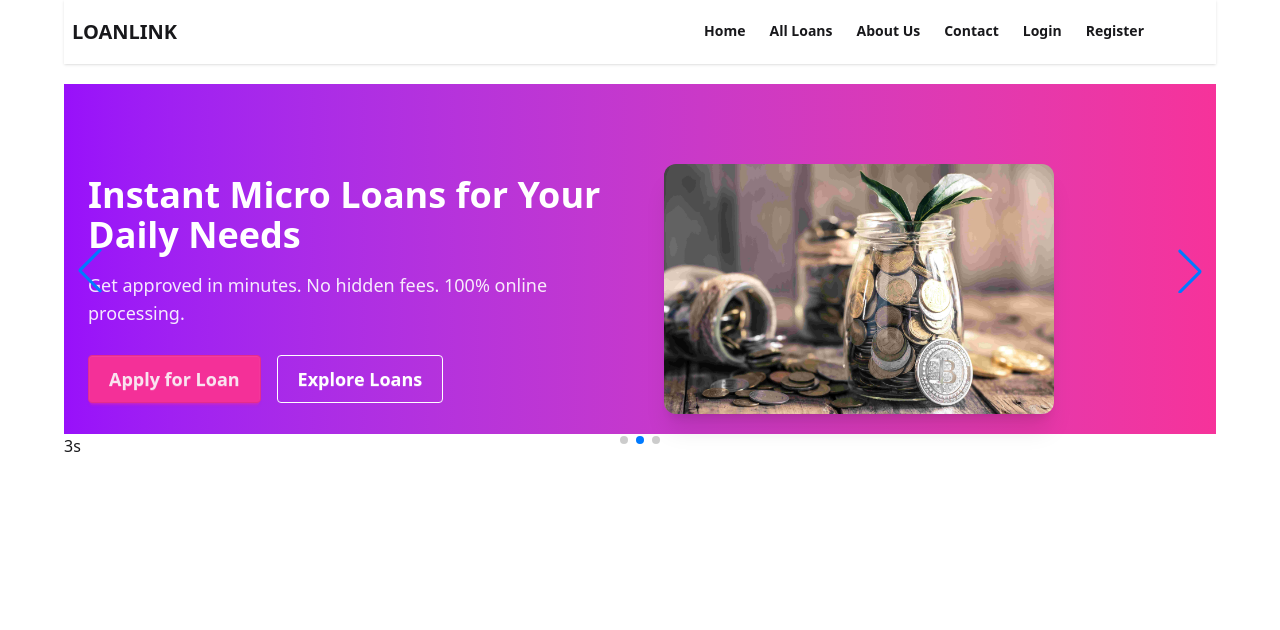
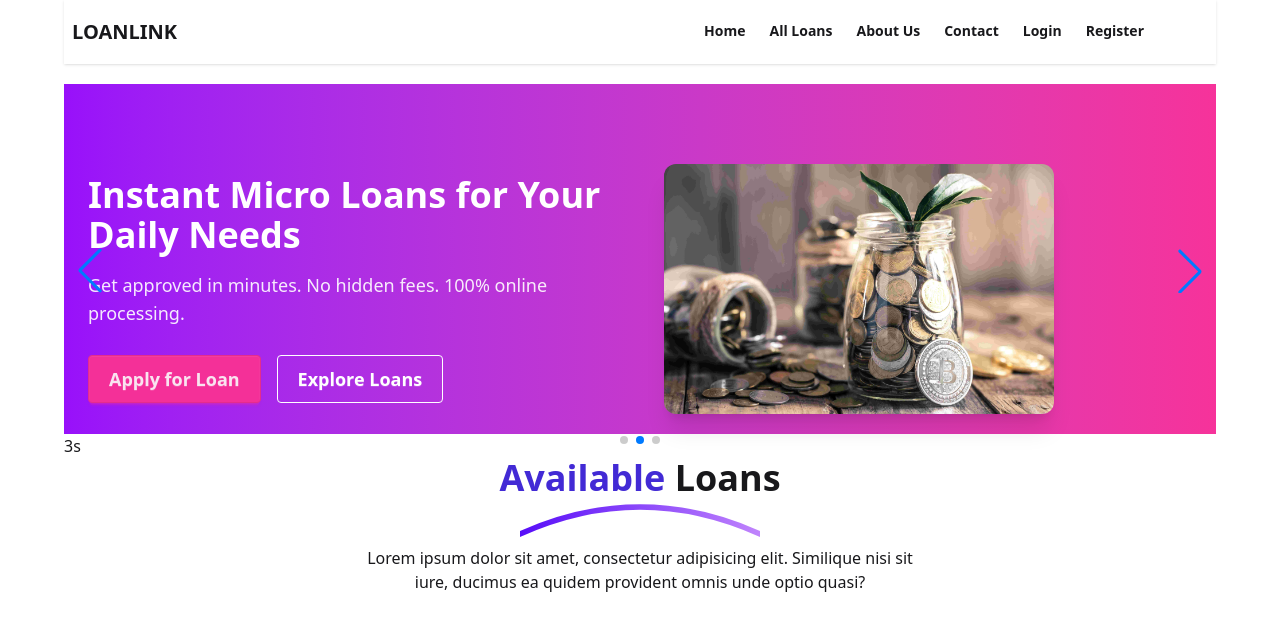
Before and after one commit to robiul1hossen/loan-link-client, a React (Vite) app: page / in a window 1280 px wide. Shown: the top 630 px of the page. Built offline with nearby package versions, Linux system fonts and the light colour scheme; no server answers.

Commit message:
add dynamic section title

```diff
--- a/index.html
+++ b/index.html
@@ -1,5 +1,6 @@
 <!DOCTYPE html>
-<html lang="en" data-theme="light">
+<!-- <html lang="en" data-theme="light"> -->
+<html lang="en">
   <head>
     <meta charset="UTF-8" />
     <link rel="icon" type="image/svg+xml" href="/vite.svg" />
--- a/package.json
+++ b/package.json
@@ -12,6 +12,7 @@
   "dependencies": {
     "@lottiefiles/dotlottie-react": "^0.17.8",
     "@tailwindcss/vite": "^4.1.17",
+    "@tanstack/react-query": "^5.90.12",
     "axios": "^1.13.2",
     "firebase": "^12.6.0",
     "lottie-react": "^2.4.1",
--- /dev/null
+++ b/src/components/AvailableLoans.jsx
@@ -0,0 +1,28 @@
+import React from "react";
+import useAxiosSecure from "../hooks/useAxiosSecure";
+import { useQuery } from "@tanstack/react-query";
+import Title from "./Title";
+
+const AvailableLoans = () => {
+  const axiosSecure = useAxiosSecure();
+  const { data: loans = [] } = useQuery({
+    queryKey: ["loans"],
+    queryFn: async () => {
+      const res = axiosSecure.get("/loans");
+      return (await res).data;
+    },
+  });
+  return (
+    <div>
+      <Title
+        text1={"Available"}
+        text2={"Loans"}
+        text3={
+          "Lorem ipsum dolor sit amet, consectetur adipisicing elit. Similique nisi sit iure, ducimus ea quidem provident omnis unde optio quasi?"
+        }
+      />
+    </div>
+  );
+};
+
+export default AvailableLoans;
--- /dev/null
+++ b/src/components/Title.jsx
@@ -0,0 +1,68 @@
+import React from "react";
+
+const Title = ({ text1, text2, text3 }) => {
+  return (
+    <div>
+      <div className="text-center">
+        <h2 className="text-4xl font-bold -mb-1 ">
+          <span className="text-primary">{text1}</span> <span>{text2}</span>
+        </h2>
+
+        <svg
+          viewBox="0 0 600 120"
+          className="w-72 md:w-60 mx-auto animate-draw"
+          fill="none"
+          xmlns="http://www.w3.org/2000/svg">
+          <defs>
+            <linearGradient id="curveGradient" x1="0" x2="1" y1="0" y2="0">
+              <stop offset="0%" stopColor="#570DF8" />
+              <stop offset="100%" stopColor="#C084FC" />
+            </linearGradient>
+          </defs>
+
+          <path
+            d="M0 100 C200 10 400 10 600 100"
+            stroke="url(#curveGradient)"
+            strokeWidth="14"
+            strokeLinecap="round"
+            className="animate-thickDraw"
+          />
+        </svg>
+
+        <style>{`
+  @keyframes drawLine {
+    0% {
+      stroke-dasharray: 800;
+      stroke-dashoffset: 800;
+    }
+    100% {
+      stroke-dasharray: 800;
+      stroke-dashoffset: 0;
+    }
+  }
+
+  @keyframes strokeGrow {
+    0% {
+      stroke-width: 4;
+    }
+    100% {
+      stroke-width: 18;
+    }
+  }
+
+  .animate-draw path {
+    animation: drawLine 1.8s ease forwards;
+  }
+
+  .animate-thickDraw {
+    animation: strokeGrow 1.8s ease forwards;
+    stroke-linecap: round; /* makes the end rounded */
+  }
+`}</style>
+        <p className="w-1/2 mx-auto mt-1">{text3}</p>
+      </div>
+    </div>
+  );
+};
+
+export default Title;
--- /dev/null
+++ b/src/hooks/useAxiosSecure.jsx
@@ -0,0 +1,11 @@
+import axios from "axios";
+import React from "react";
+
+const useAxiosSecure = () => {
+  const axiosSecure = axios.create({
+    baseURL: "http://localhost:3000",
+  });
+  return axiosSecure;
+};
+
+export default useAxiosSecure;
--- a/src/main.jsx
+++ b/src/main.jsx
@@ -5,11 +5,15 @@ import App from "./App.jsx";
 import { RouterProvider } from "react-router";
 import { router } from "./routes/Router.jsx";
 import AuthProvider from "./context/AuthProvider.jsx";
+import { QueryClient, QueryClientProvider } from "@tanstack/react-query";
 
+const queryClient = new QueryClient();
 createRoot(document.getElementById("root")).render(
   <StrictMode>
-    <AuthProvider>
-      <RouterProvider router={router} />
-    </AuthProvider>
+    <QueryClientProvider client={queryClient}>
+      <AuthProvider>
+        <RouterProvider router={router} />
+      </AuthProvider>
+    </QueryClientProvider>
   </StrictMode>
 );
--- a/src/pages/Home/Home.jsx
+++ b/src/pages/Home/Home.jsx
@@ -1,11 +1,13 @@
 import Navbar from "../../components/Navbar";
 import Banner from "../../components/Banner";
+import AvailableLoans from "../../components/AvailableLoans";
 
 const Home = () => {
   return (
     <div className="max-w-6xl mx-auto">
       <Navbar />
       <Banner />
+      <AvailableLoans />
     </div>
   );
 };
```
Also changed, not shown: src/assets/curved-line2.png (added), 1 other file (tests, documents, lock files or other folders).
